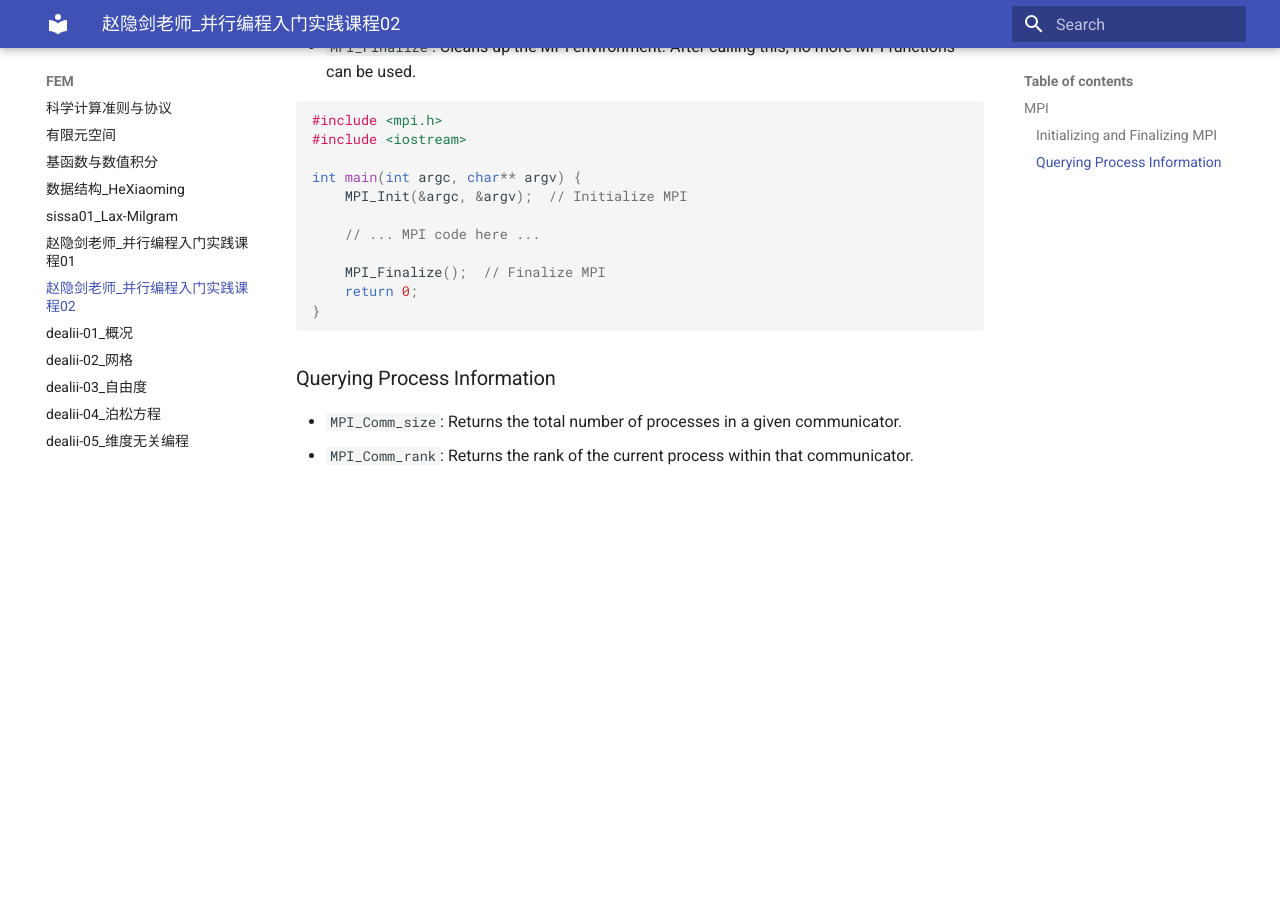
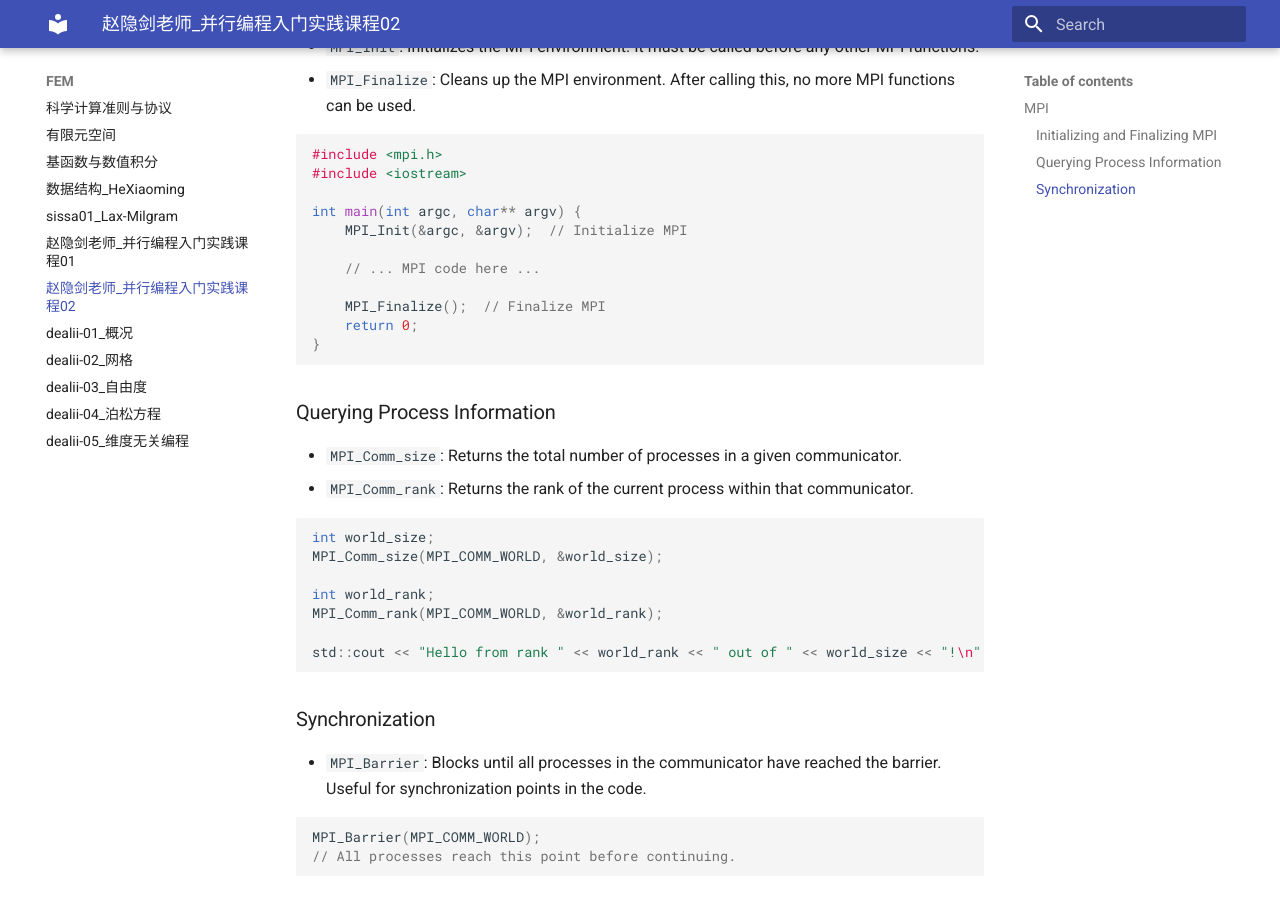
Before and after one commit to ymma98/technotes, an MkDocs documentation site: the page built from docs/FEM/赵隐剑老师_并行编程入门实践课程02.md, in a window 1280 px wide and 900 px high, scrolled down 1320 px. Built offline with MkDocs 1.6.1 and Material for MkDocs 9.7.7, drawn with Linux system fonts in a browser that asks for light colours; before the commit the page ends 1812 px from its top, so only the background shows below that.

Commit message:
docs/FEM/赵隐剑老师_并行编程入门实践课程02.md updated from https://stackedit.cn/

````diff
--- a/docs/FEM/赵隐剑老师_并行编程入门实践课程02.md
+++ b/docs/FEM/赵隐剑老师_并行编程入门实践课程02.md
@@ -55,9 +55,29 @@ int main(int argc, char** argv) {
 
 -  `MPI_Comm_size`: Returns the total number of processes in a given communicator.
 -   `MPI_Comm_rank`: Returns the rank of the current process within that communicator.
+
+```cpp
+int world_size;
+MPI_Comm_size(MPI_COMM_WORLD, &world_size);
+
+int world_rank;
+MPI_Comm_rank(MPI_COMM_WORLD, &world_rank);
+
+std::cout << "Hello from rank " << world_rank << " out of " << world_size << "!\n";
+```
+
+
+### Synchronization
+
+* `MPI_Barrier`: Blocks until all processes in the communicator have reached the barrier. Useful for synchronization points in the code.
+
+```cpp
+MPI_Barrier(MPI_COMM_WORLD);
+// All processes reach this point before continuing.
+```
 <!--stackedit_data:
-eyJoaXN0b3J5IjpbNjM3NDY5MTY4LC0xNzgxMTc1LC0yMDczMz
-A1NjEsLTMxNDQwMzYyMiwtNjQ4NzczOTAyLC03MDI4ODM4ODks
-LTI4NjA4NjY3NCwtMTU1OTcwOTE0OCw3NjI0NDgyOTAsMTc3NT
-IwODcxMl19
+eyJoaXN0b3J5IjpbMTczMjk1OTc1NCwtMTc4MTE3NSwtMjA3Mz
+MwNTYxLC0zMTQ0MDM2MjIsLTY0ODc3MzkwMiwtNzAyODgzODg5
+LC0yODYwODY2NzQsLTE1NTk3MDkxNDgsNzYyNDQ4MjkwLDE3Nz
+UyMDg3MTJdfQ==
 -->
````
